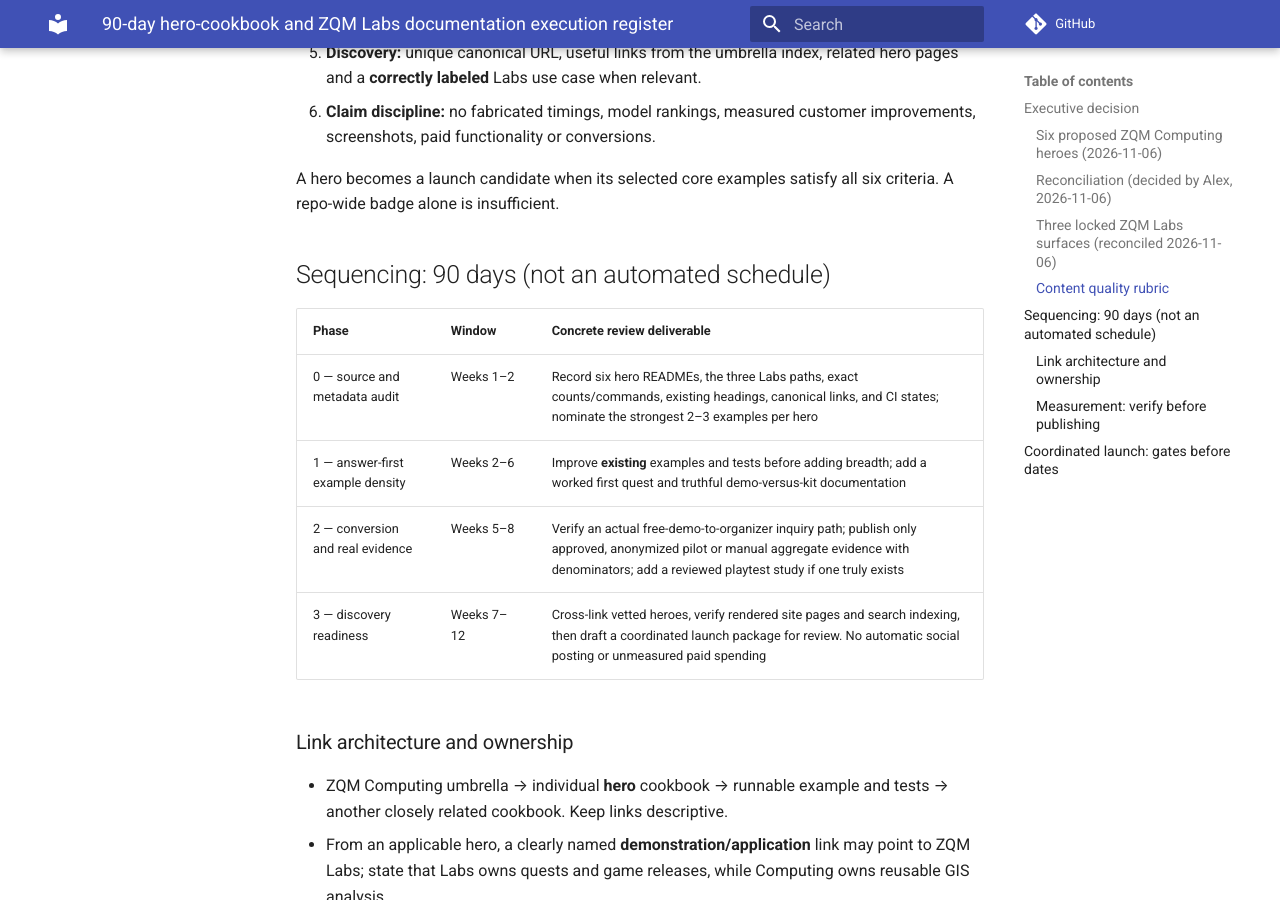
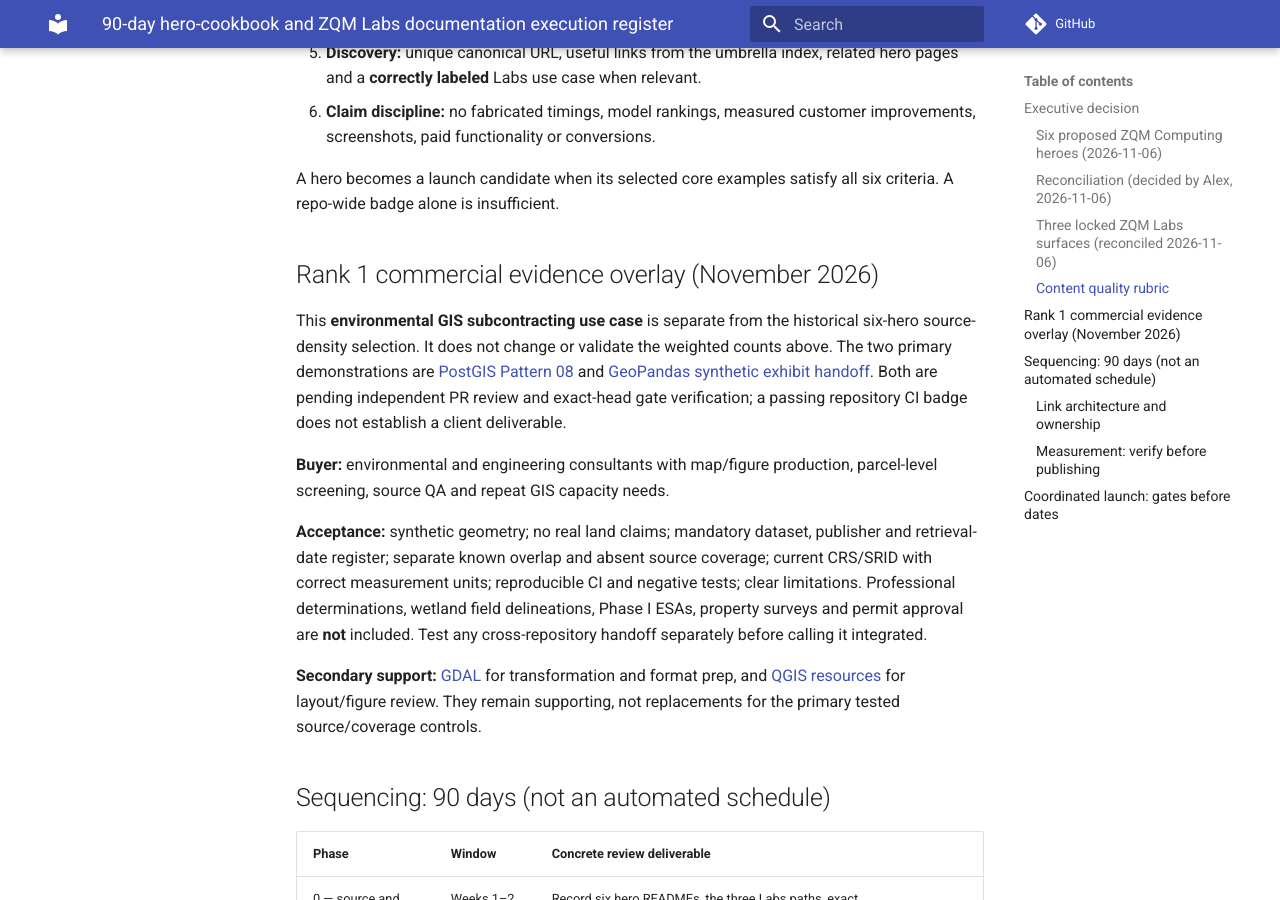
Before and after one commit to ZQM-Computing/geospatial-cookbooks, an MkDocs documentation site: the page built from docs/hero-cookbook-90-day-register.md, in a window 1280 px wide and 900 px high, scrolled down 4604 px. Built offline with MkDocs 1.6.1 and Material for MkDocs 9.7.7, drawn with Linux system fonts in a browser that asks for light colours; comment, search, counter and statistics services are not loaded.

Commit message:
docs(rank1): link PostGIS and GeoPandas environmental exhibit evidence (#46)
* docs(rank1): foreground PostGIS and GeoPandas exhibit evidence

* docs(rank1): distinguish buyer evidence from historical hero scoring

* fix(index): preserve canonical repo table manifest contract

```diff
--- a/docs/hero-cookbook-90-day-register.md
+++ b/docs/hero-cookbook-90-day-register.md
@@ -160,6 +160,33 @@ as passed.
 A hero becomes a launch candidate when its selected core examples satisfy
 all six criteria. A repo-wide badge alone is insufficient.
 
+## Rank 1 commercial evidence overlay (November 2026)
+
+This **environmental GIS subcontracting use case** is separate from the
+historical six-hero source-density selection. It does not change or validate
+the weighted counts above. The two primary demonstrations are
+[PostGIS Pattern 08](https://github.com/ZQM-Computing/postgis-cookbook/pull/47)
+and [GeoPandas synthetic exhibit handoff](https://github.com/ZQM-Computing/geopandas-cookbook/pull/48).
+Both are pending independent PR review and exact-head gate verification;
+a passing repository CI badge does not establish a client deliverable.
+
+**Buyer:** environmental and engineering consultants with map/figure
+production, parcel-level screening, source QA and repeat GIS capacity needs.
+
+**Acceptance:** synthetic geometry; no real land claims; mandatory dataset,
+publisher and retrieval-date register; separate known overlap and absent
+source coverage; current CRS/SRID with correct measurement units; reproducible
+CI and negative tests; clear limitations. Professional determinations,
+wetland field delineations, Phase I ESAs, property surveys and permit approval
+are **not** included. Test any cross-repository handoff separately before
+calling it integrated.
+
+**Secondary support:** [GDAL](https://github.com/ZQM-Computing/gdal-cookbook)
+for transformation and format prep, and
+[QGIS resources](https://github.com/ZQM-Computing/qgis-resources)
+for layout/figure review. They remain supporting, not replacements for the
+primary tested source/coverage controls.
+
 ## Sequencing: 90 days (not an automated schedule)
 
 | Phase | Window | Concrete review deliverable |
```
Also changed, not shown: README.md (+25 -0 lines).
